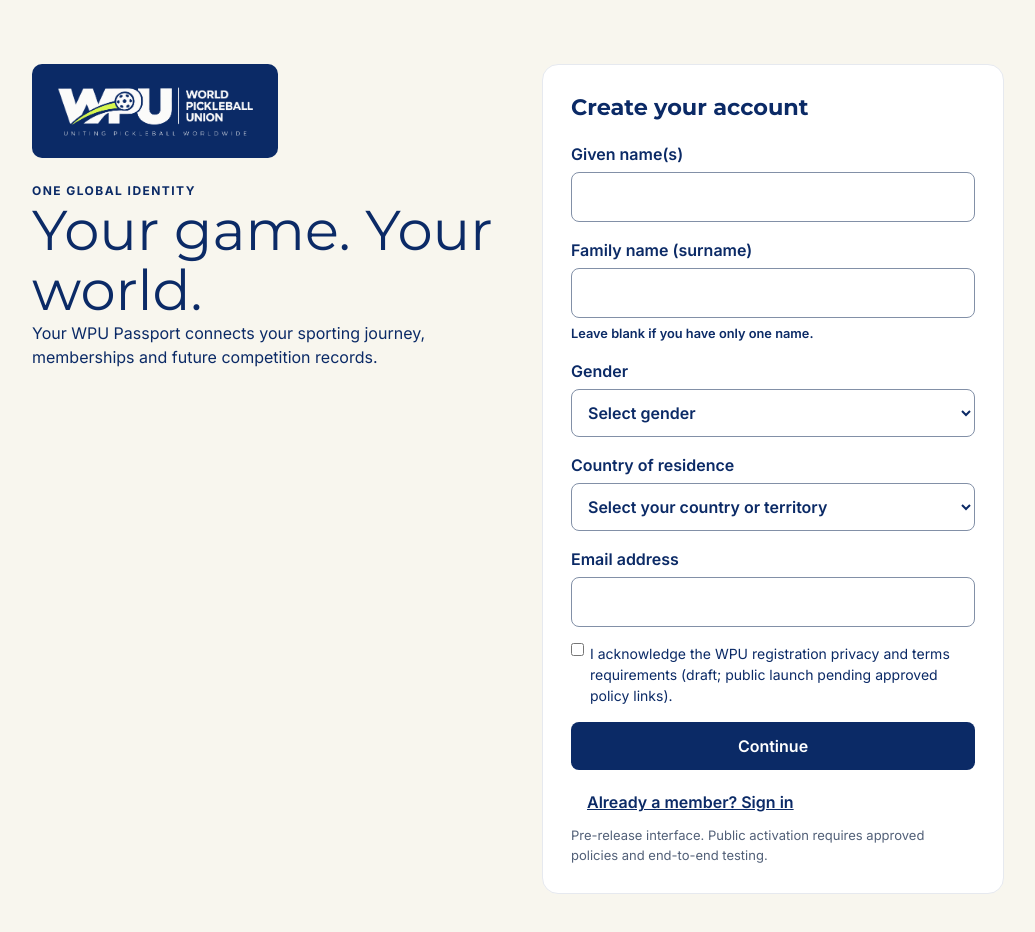
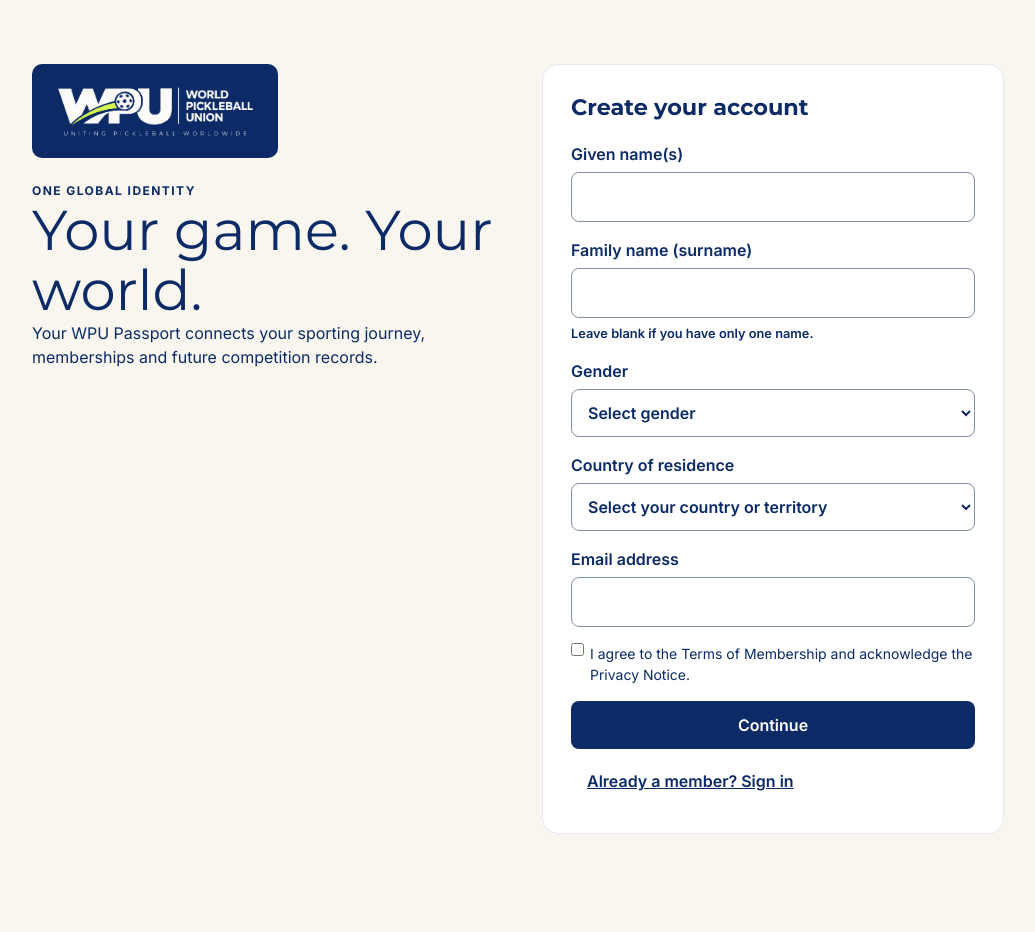
Before and after one commit to mightymaxworks/world-pickleball-union, a Next.js app: page /join in a window 1280 px wide. Shown: the top 932 px of the page, without its empty margins (122-1157 px from the left). After the commit the page ends 898 px from the top, so only its background shows below. Built offline with nearby package versions, Linux system fonts and the light colour scheme.

Commit message:
fix: replace registration developer copy with linked membership policies

```diff
--- a/src/app/join/page.tsx
+++ b/src/app/join/page.tsx
@@ -40,11 +40,11 @@ export default function MembershipPage() {
  {step==="details"?<>
  {mode==="register"&&<><label>Given name(s)<input required maxLength={80} autoComplete="given-name" value={givenName} onChange={e=>setGivenName(e.target.value)}/></label><label>Family name (surname)<input maxLength={79} autoComplete="family-name" value={familyName} onChange={e=>setFamilyName(e.target.value)}/><small>Leave blank if you have only one name.</small></label><label>Gender<select required value={gender} onChange={e=>setGender(e.target.value)}><option value="">Select gender</option><option value="male">Male</option><option value="female">Female</option></select></label><label>Country of residence<select required autoComplete="country" value={country} onChange={e=>{setCountry(e.target.value);setCity("");setOther("");}}><option value="">Select your country or territory</option>{countries.map(c=><option key={c.code} value={c.code}>{c.name}</option>)}</select></label>{country&&<><label>City / town / locality<select required value={city} onChange={e=>{setCity(e.target.value);setOther("");}}><option value="">Select your locality</option>{(localities[country]||[]).map(x=><option key={x}>{x}</option>)}<option value="other">Other — enter manually</option></select></label>{city==="other"&&<label>Enter your city, town or village<input required maxLength={120} autoComplete="address-level2" value={other} onChange={e=>setOther(e.target.value)}/></label>}</>}</>}
  <label>Email address<input type="email" required maxLength={254} autoComplete="email" value={email} onChange={e=>setEmail(e.target.value)}/></label>
- {mode==="register"&&<label className="membership-consent"><input type="checkbox" required checked={consent} onChange={e=>setConsent(e.target.checked)}/> I acknowledge the WPU registration privacy and terms requirements (draft; public launch pending approved policy links).</label>}
+ {mode==="register"&&<label className="membership-consent"><input type="checkbox" required checked={consent} onChange={e=>setConsent(e.target.checked)}/> <span>I agree to the <a href="/membership/terms" target="_blank" rel="noopener noreferrer">Terms of Membership</a> and acknowledge the <a href="/membership/privacy" target="_blank" rel="noopener noreferrer">Privacy Notice</a>.</span></label>}
  </>:<><p>Enter the six-digit code sent to {email}.</p><label>Verification code<input required inputMode="numeric" autoComplete="one-time-code" pattern="[0-9]{6}" maxLength={6} value={code} onChange={e=>setCode(e.target.value)}/></label></>}
  {error&&<p role="alert">{error}</p>}{notice&&<p role="status">{notice}</p>}
  <button disabled={busy} type="submit">{busy?"Please wait…":step==="code"?"Verify and continue":"Continue"}</button>
  </form>
  {step==="code"?<><button className="membership-secondary" disabled={busy} onClick={()=>void requestCode()}>Request another code</button><button className="membership-secondary" disabled={busy} onClick={()=>{setStep("details");setCode("");setError("");setNotice("");}}>Change email</button></>:<button className="membership-secondary" disabled={busy} onClick={()=>{setMode(mode==="register"?"login":"register");setError("");}}>{mode==="register"?"Already a member? Sign in":"New to WPU? Register"}</button>}
- <p className="membership-note">Pre-release interface. Public activation requires approved policies and end-to-end testing.</p></section></main>;
+ </section></main>;
 }
```
